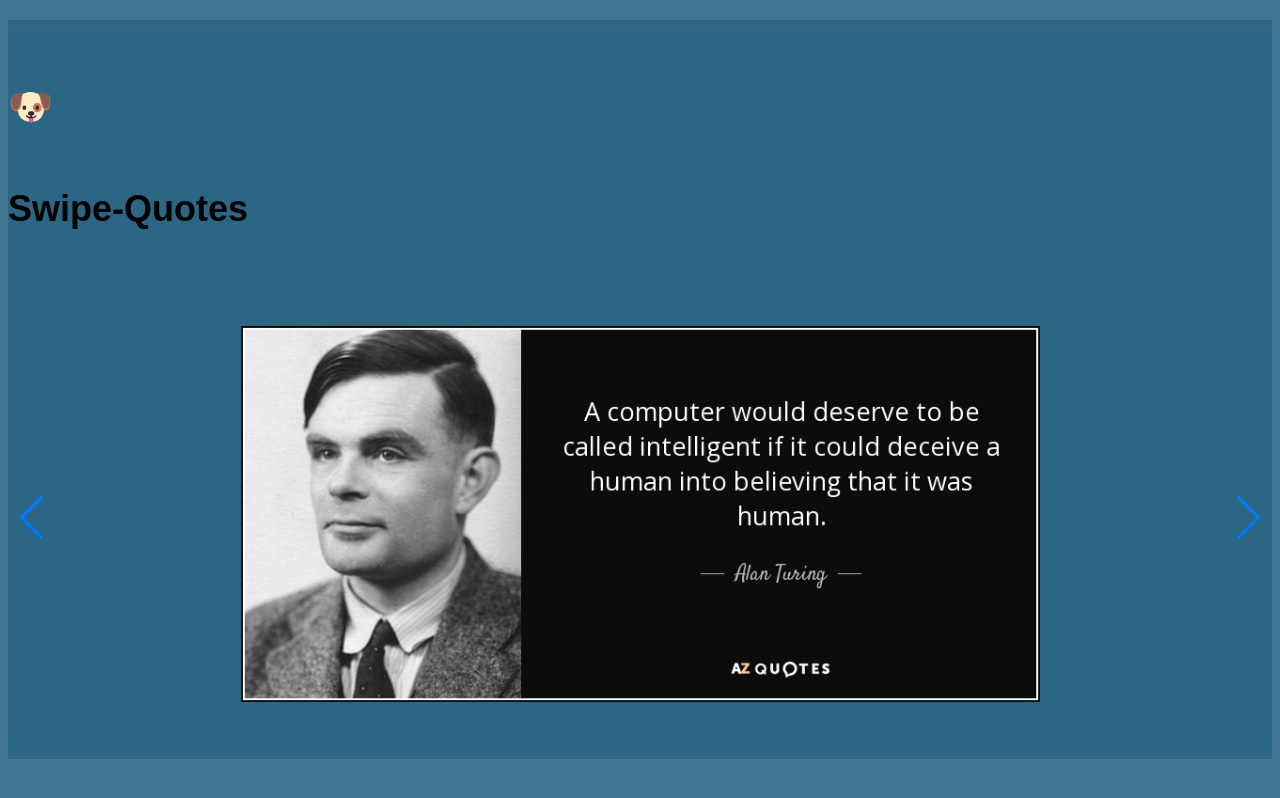
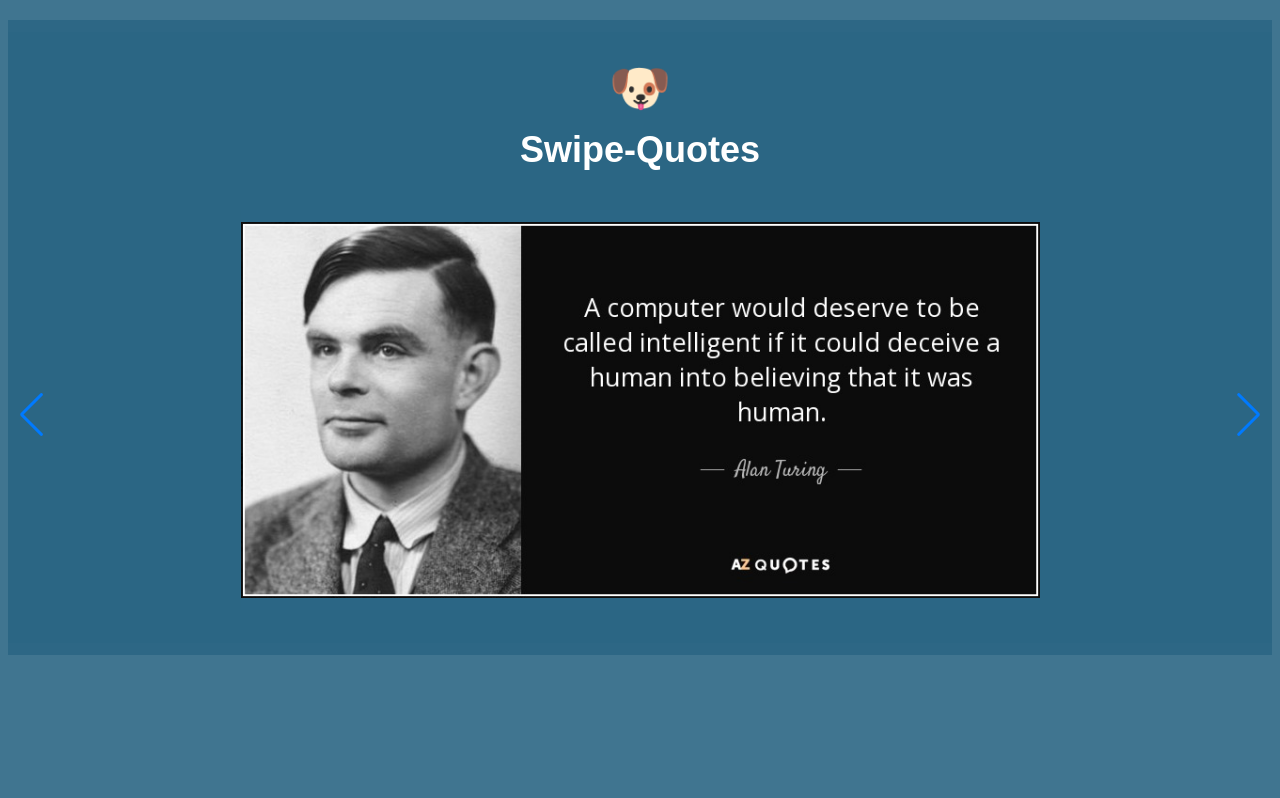
Before and after one commit to abhishekjha209/abhishekjha209.github.io, a plain HTML site: page portfolio/Projects/SwiperGallery/index.html in a window 1280 px wide. Drawn offline with nearby package versions, Linux system fonts and the light colour scheme.

Commit message:
Update style.css

```diff
--- a/portfolio/Projects/SwiperGallery/css/style.css
+++ b/portfolio/Projects/SwiperGallery/css/style.css
@@ -5,36 +5,25 @@
     font-size: 1.5rem;
     padding: 0.5rem 0;
 }
-
-header{
-    color: white;
-    text-align: center;
-}
-
-
 .gallery-img{
     display: none;
     max-height: 600px;
 }
-
 .active{
     display: block;
 }
-
 .image-gallery{
     width: 100%;
     display: flex;
     justify-content: center;
     align-items:center;
 }
-
 .btns{
     width: 100%;
     display: flex;
     justify-content: center;
     align-items:center;
 }
-
 .btn{
     background-color:#0074d9;
     color:white;
@@ -43,7 +32,6 @@ header{
     border-radius: 5px;
     cursor:pointer;
 }
-
 .prev{
     margin-right: 20px;
 }
@@ -55,14 +43,28 @@ header{
 
 
 /* Swiper Content */
-
-
-
 .swiper-slide{
     text-align: center;
 }
-
 img{
     height:400px
-
 }
+h3{
+    padding: 0;
+    margin: 0;
+}
+.main-nav{
+    color:white;
+    margin:0;
+    font-family:Arial, Helvetica, sans-serif;
+    padding:15px;
+    text-align: center;
+    position: relative;
+    z-index: 5;
+}
+.brand{
+    margin:0;
+    font-size: 50px;
+    cursor: grab;
+    z-index: 10;
+}
```
